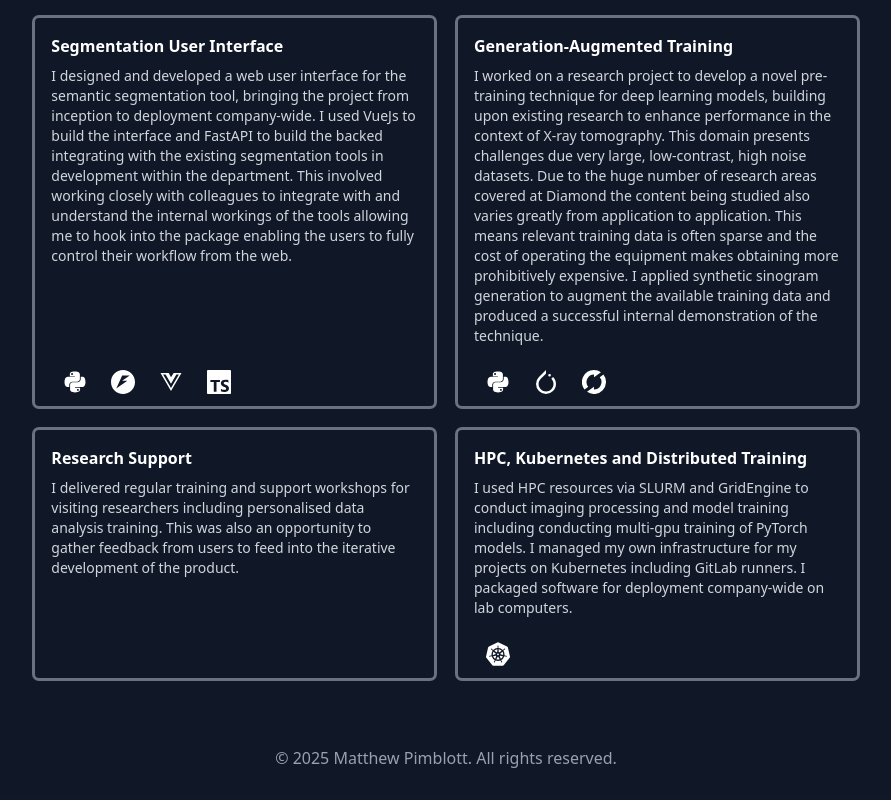
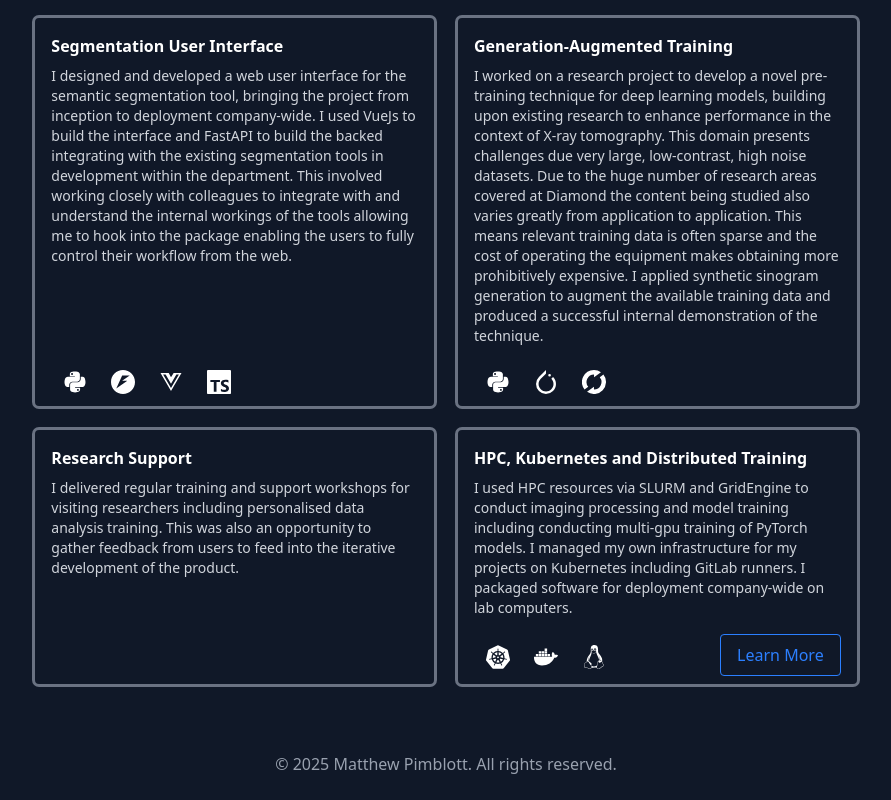
Before and after one commit to mpimblott/mpimblott.github.io, a React (Vite) app: page / in a window 1280 px wide. Shown: the part 3162-3962 px from the top of the page, without its empty margins (194-1085 px from the left). Built offline with nearby package versions, Linux system fonts and the light colour scheme.

Commit message:
Add segmentation presentation

```diff
--- a/config.ts
+++ b/config.ts
@@ -4,7 +4,9 @@ export const CV_PATH = import.meta.env.VITE_CV_PATH;
 export const GITHUB_LINK = import.meta.env.VITE_GITHUB_LINK;
 // @ts-ignore
 export const LINKEDIN_LINK = import.meta.env.VITE_LINKEDIN_LINK;
+// @ts-ignore
+export const SEGMENTATION_PRESENTATION_PATH = import.meta.env.VITE_SEGMENTATION_PRESENTATION_PATH;
 
-if (!(CV_PATH && GITHUB_LINK && LINKEDIN_LINK)) {
+if (!(CV_PATH && GITHUB_LINK && LINKEDIN_LINK && SEGMENTATION_PRESENTATION_PATH)) {
   console.error("Missing environment variables");
 }
--- a/src/components/project_card.tsx
+++ b/src/components/project_card.tsx
@@ -6,7 +6,9 @@ import {
   SiFastapi, SiKubernetes, SiMlflow, SiPytorch, SiScikitlearn, SiScipy, SiTensorflow, SiTerraform, SiTypescript
 } from "react-icons/si";
 
-
+/**
+ * Used to define the technology icons which appear along the bottom of the project card
+ */
 export interface Technology {
   name: string;
   icon: IconType;
@@ -72,20 +74,31 @@ export const Typescript: Technology = {
   name: "TypeScript", icon: SiTypescript
 }
 
-
 export interface Project {
+  // The main title for the card
   title: string;
+  // Description body for the card
   description: string;
+  // Technologies to show along the bottom
   technologies?: Technology[];
+  // A link (not in use currently)
   link: string;
+  // Child content. If this is provided, there is a space for this on the left of the card
   children?: React.ReactNode;
+  // A link to learn more about this project.
+  onwardLink?: string;
 }
 
-
+/**
+ *
+ * @param project The contents to populate this card.
+ * @param index The index of this card if the parent holds multiple.
+ * @param children Content for the child position.
+ */
 function ProjectCard({project, index, children}: {
   project: Project; index: number, children?: React.ReactNode;
 }) {
-  // fade in the card
+  // fade in the card when it first comes into view
   return (<motion.div
     initial={{opacity: 0}}
     whileInView={{opacity: 1}}
@@ -105,7 +118,8 @@ function ProjectCard({project, index, children}: {
           <p className="text-gray-300 text-sm">{project.description}</p>
         </div>
       </div>
-      <div className="flex flex-wrap gap-2 pl-1 pb-1">
+      <div className="flex justify-between items-center pl-1 pb-1">
+        <div className="flex flex-wrap gap-2">
           {project.technologies && project.technologies.map((tech, i) => (<div key={i} className="relative group">
             <div className="p-2 rounded-full hover:bg-gray-700 transition-colors duration-200">
               <tech.icon className="w-6 h-6"/>
@@ -118,6 +132,11 @@ function ProjectCard({project, index, children}: {
             </div>
           </div>))}
         </div>
+        {project.onwardLink && (<a href={project.onwardLink} target="_blank" rel="noopener noreferrer"
+                                   className="px-4 py-2 mb-1 border border-blue-500 text-blue-500 rounded hover:bg-blue-500 hover:text-white transition-colors duration-200">
+          Learn More
+        </a>)}
+      </div>
     </div>
   </motion.div>);
 }
--- a/src/pages/diamond.tsx
+++ b/src/pages/diamond.tsx
@@ -3,13 +3,14 @@ import Experience_section from "./experience_section";
 import ProjectCard, {
   Docker,
   FastAPI,
-  Kubernetes,
+  Kubernetes, Linux,
   MlFlow,
   Project,
   Python,
   Pytorch, Typescript,
   VueJs
 } from "../components/project_card";
+import { SEGMENTATION_PRESENTATION_PATH } from "../../config";
 
 const projects: Project[] = [{
   title: "Segmentation User Interface",
@@ -42,8 +43,9 @@ const projects: Project[] = [{
   description: "I used HPC resources via SLURM and GridEngine to conduct imaging processing and model training" +
     " including conducting multi-gpu training of PyTorch models. I managed my own infrastructure for my projects on" +
     " Kubernetes including GitLab runners. I packaged software for deployment company-wide on lab computers.",
-  technologies: [Kubernetes],
+  technologies: [Kubernetes, Docker, Linux],
   link: "#",
+  onwardLink: SEGMENTATION_PRESENTATION_PATH
 }];
 
 /**
```
Also changed, not shown: 2 other files (tests, documents, lock files or other folders). Lines whose indentation alone changed are shown as unchanged.
